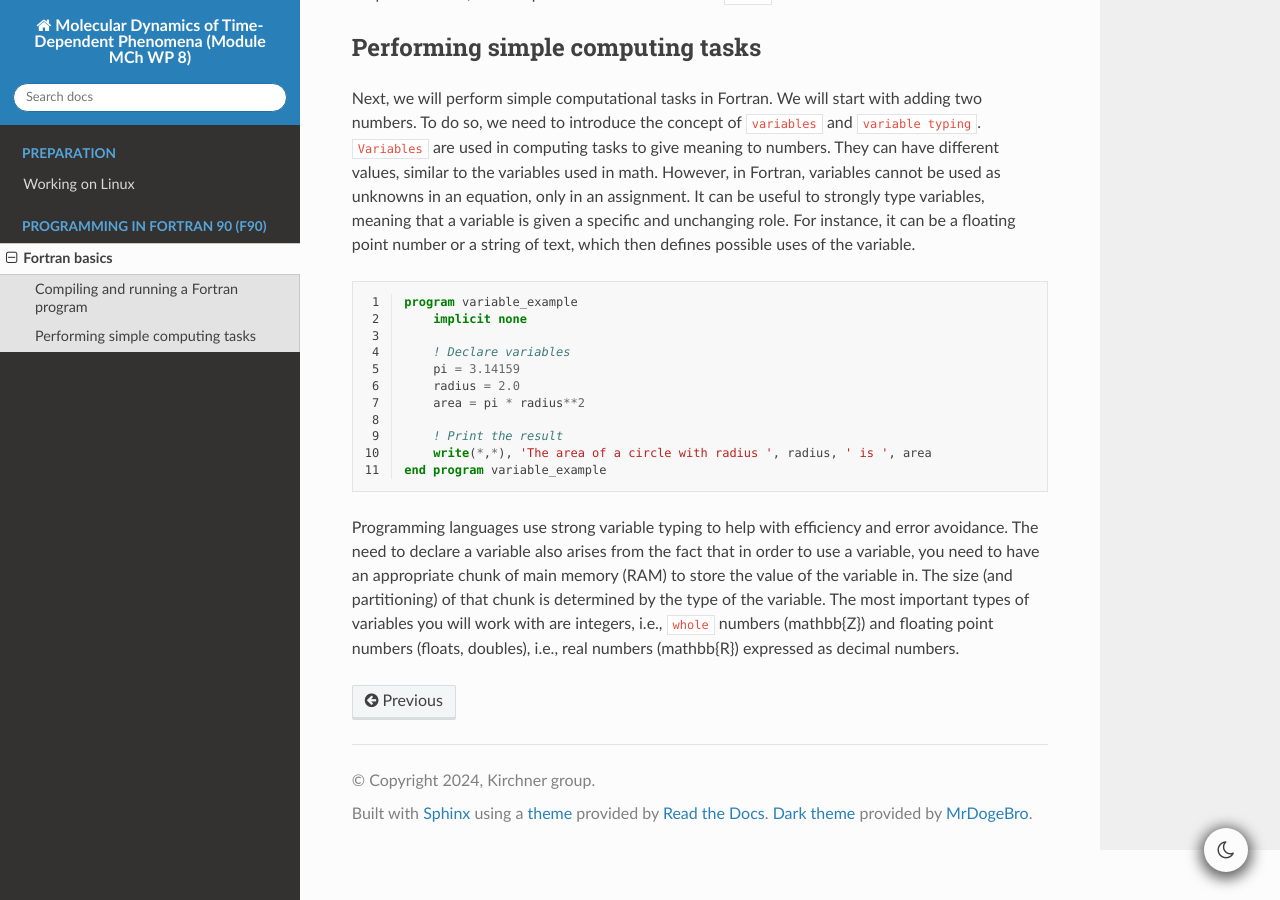
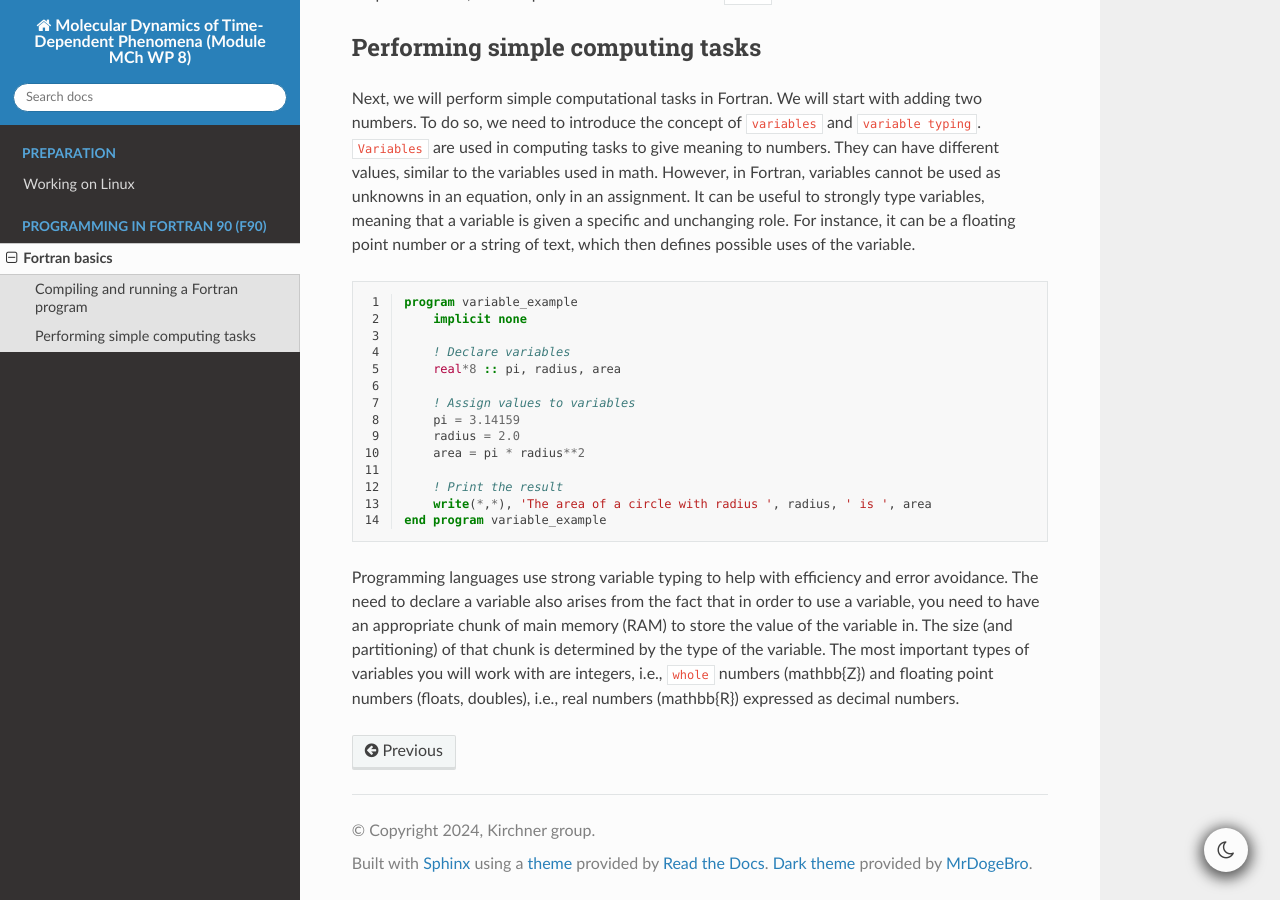
Before and after one commit to Katrin-Drys/WP8_programming, a Sphinx documentation site: the page built from docs/source/02_fortran.rst, in a window 1280 px wide and 900 px high, scrolled down 1516 px. Built offline with Sphinx 7.4.7 and the Read the Docs theme 3.1.0, drawn with Linux system fonts in a browser that asks for light colours.

Commit message:
fortran variables

```diff
--- a/docs/source/02_fortran.rst
+++ b/docs/source/02_fortran.rst
@@ -84,6 +84,9 @@ For instance, it can be a floating point number or a string of text, which then
         implicit none
 
         ! Declare variables
+        real*8 :: pi, radius, area
+
+        ! Assign values to variables
         pi = 3.14159
         radius = 2.0
         area = pi * radius**2
```
